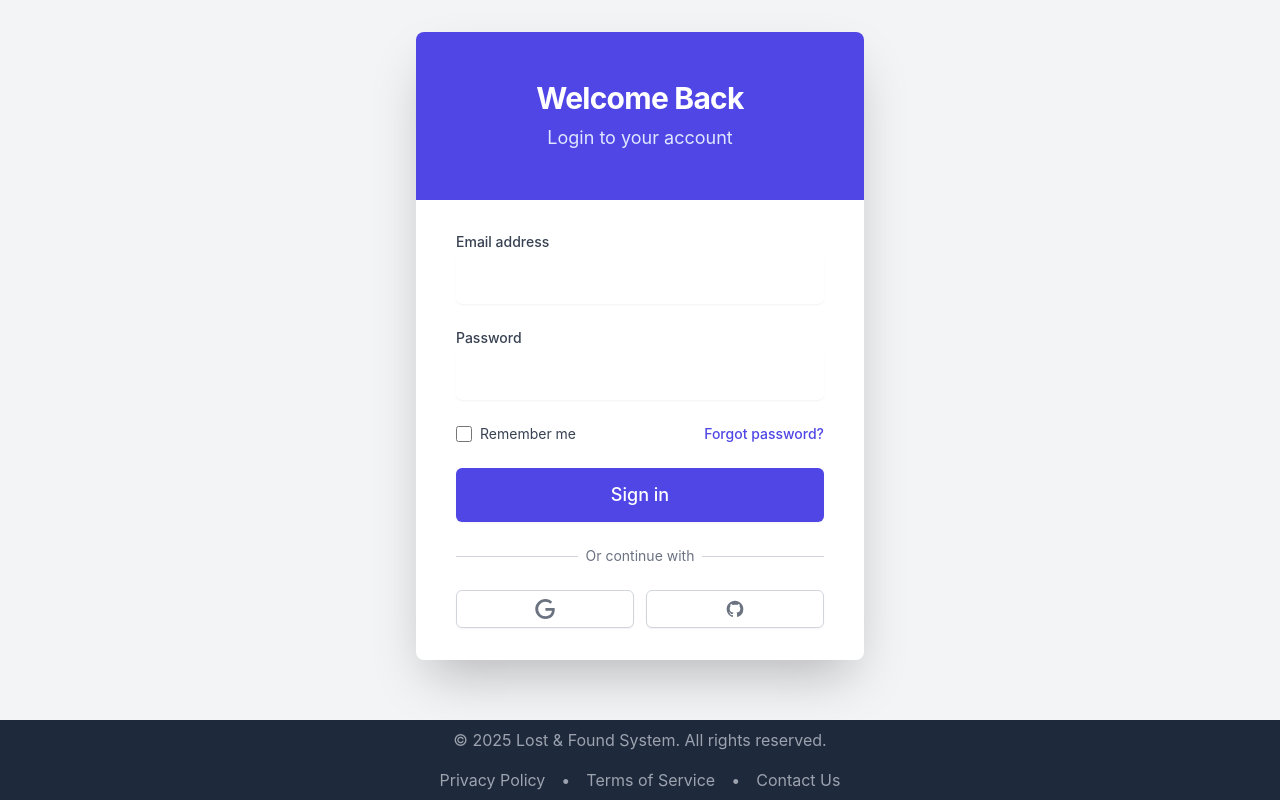
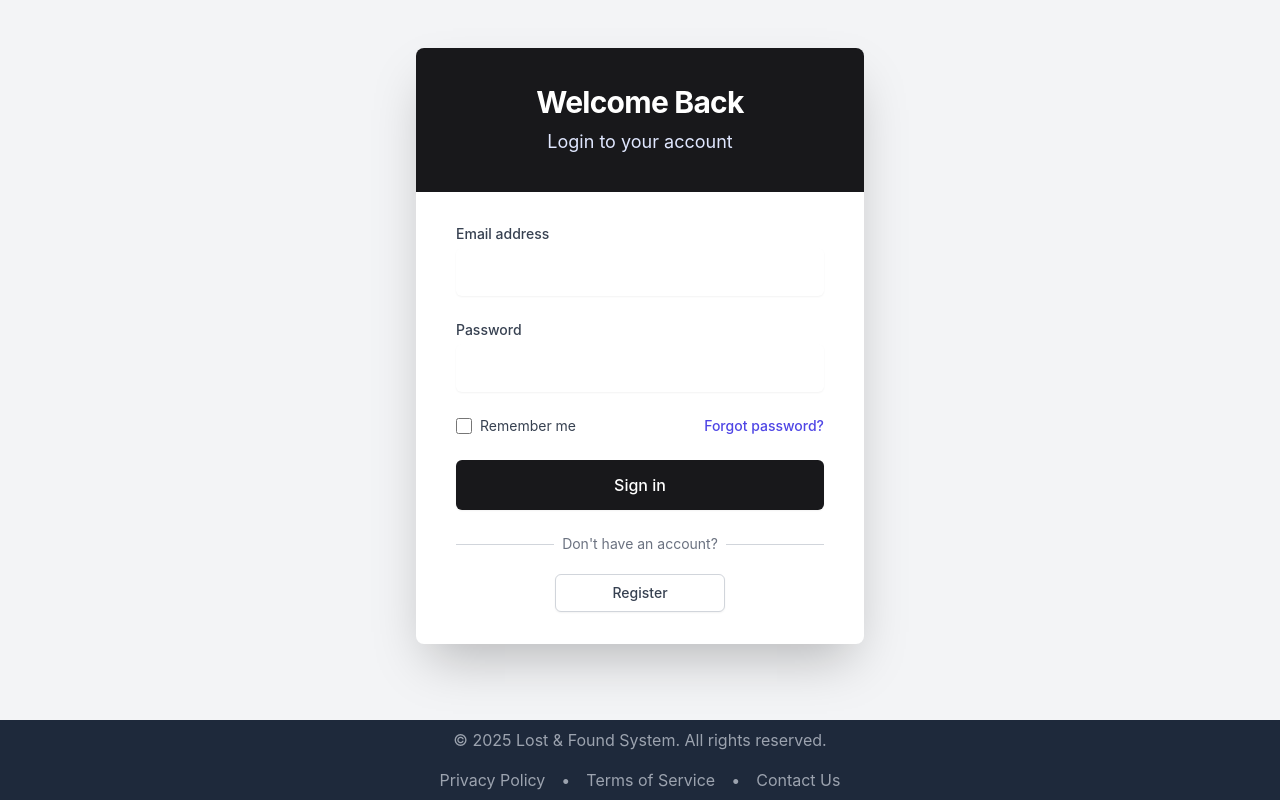
Before and after one commit to kavishavoshan/LostFoundSystem, a React (Create React App) app in the folder frontend/: page /login in a window 1280 px wide. Built offline with nearby package versions, Linux system fonts and the light colour scheme.

Commit message:
design login page

```diff
--- a/frontend/src/pages/Login.js
+++ b/frontend/src/pages/Login.js
@@ -30,8 +30,8 @@ const Login = () => {
     <div className="flex flex-col min-h-screen bg-gray-100">
       <main className="flex items-center justify-center flex-grow">
         <div className="w-full max-w-md mx-4 my-8 overflow-hidden bg-white rounded-lg shadow-2xl">
-          {/* Increased height header section */}
-          <div className="px-8 py-10 bg-indigo-600 sm:py-12">
+          {/* Header Section */}
+          <div className="px-8 py-10 bg-zinc-900 sm:py-9">
             <div className="text-center">
               <h2 className="text-3xl font-bold tracking-tight text-white">
                 Welcome Back
@@ -42,7 +42,7 @@ const Login = () => {
             </div>
           </div>
 
-          {/* Form section */}
+          {/* Form Section */}
           <div className="px-8 py-8 sm:px-10">
             <form className="space-y-6" onSubmit={handleSubmit}>
               <div>
@@ -110,13 +110,14 @@ const Login = () => {
               <div>
                 <button
                   type="submit"
-                  className="flex justify-center w-full px-4 py-3 text-lg font-medium text-white bg-indigo-600 border border-transparent rounded-md shadow-sm hover:bg-indigo-700 focus:outline-none focus:ring-2 focus:ring-indigo-500 focus:ring-offset-2"
+                  className="flex justify-center w-full px-4 py-3 text-base font-medium text-white bg-zinc-900 border border-transparent rounded-md shadow-sm hover:bg-indigo-700 focus:outline-none focus:ring-2 focus:ring-indigo-500 focus:ring-offset-2"
                 >
                   Sign in
                 </button>
               </div>
             </form>
 
+            {/* Register Section */}
             <div className="mt-6">
               <div className="relative">
                 <div className="absolute inset-0 flex items-center">
@@ -124,31 +125,18 @@ const Login = () => {
                 </div>
                 <div className="relative flex justify-center text-sm">
                   <span className="px-2 text-gray-500 bg-white">
-                    Or continue with
+                    Don't have an account?
                   </span>
                 </div>
               </div>
-
-              <div className="grid grid-cols-2 gap-3 mt-6">
-                <a
-                  href="#"
-                  className="inline-flex justify-center w-full px-4 py-2 text-sm font-medium text-gray-500 bg-white border border-gray-300 rounded-md shadow-sm hover:bg-gray-50"
+              <div className="mt-5 flex justify-center">
+                <button
+                  type="button"
+                  onClick={() => navigate("/register")}
+                  className="px-14 py-2 text-sm font-medium text-gray-700 bg-white border border-gray-300 rounded-md shadow-sm hover:bg-gray-50 focus:outline-none focus:ring-2 focus:ring-indigo-500 focus:ring-offset-2"
                 >
-                  <span className="sr-only">Sign in with Google</span>
-                  <svg className="w-5 h-5" fill="currentColor" viewBox="0 0 24 24">
-                    <path d="M12.48 10.92v3.28h7.84c-.24 1.84-.853 3.187-1.787 4.133-1.147 1.147-2.933 2.4-6.053 2.4-4.827 0-8.6-3.893-8.6-8.72s3.773-8.72 8.6-8.72c2.6 0 4.507 1.027 5.907 2.347l2.307-2.307C18.747 1.44 16.133 0 12.48 0 5.867 0 .307 5.387.307 12s5.56 12 12.173 12c3.573 0 6.267-1.173 8.373-3.36 2.16-2.16 2.84-5.213 2.84-7.667 0-.76-.053-1.467-.173-2.053H12.48z" />
-                  </svg>
-                </a>
-
-                <a
-                  href="#"
-                  className="inline-flex justify-center w-full px-4 py-2 text-sm font-medium text-gray-500 bg-white border border-gray-300 rounded-md shadow-sm hover:bg-gray-50"
-                >
-                  <span className="sr-only">Sign in with GitHub</span>
-                  <svg className="w-5 h-5" fill="currentColor" viewBox="0 0 24 24">
-                    <path fillRule="evenodd" d="M12 2C6.477 2 2 6.484 2 12.017c0 4.425 2.865 8.18 6.839 9.504.5.092.682-.217.682-.483 0-.237-.008-.868-.013-1.703-2.782.605-3.369-1.343-3.369-1.343-.454-1.158-1.11-1.466-1.11-1.466-.908-.62.069-.608.069-.608 1.003.07 1.531 1.032 1.531 1.032.892 1.53 2.341 1.088 2.91.832.092-.647.35-1.088.636-1.338-2.22-.253-4.555-1.113-4.555-4.951 0-1.093.39-1.988 1.029-2.688-.103-.253-.446-1.272.098-2.65 0 0 .84-.27 2.75 1.026A9.564 9.564 0 0112 6.844c.85.004 1.705.115 2.504.337 1.909-1.296 2.747-1.027 2.747-1.027.546 1.379.202 2.398.1 2.651.64.7 1.028 1.595 1.028 2.688 0 3.848-2.339 4.695-4.566 4.943.359.309.678.92.678 1.855 0 1.338-.012 2.419-.012 2.747 0 .268.18.58.688.482A10.019 10.019 0 0022 12.017C22 6.484 17.522 2 12 2z" clipRule="evenodd" />
-                  </svg>
-                </a>
+                  Register
+                </button>
               </div>
             </div>
           </div>
```
